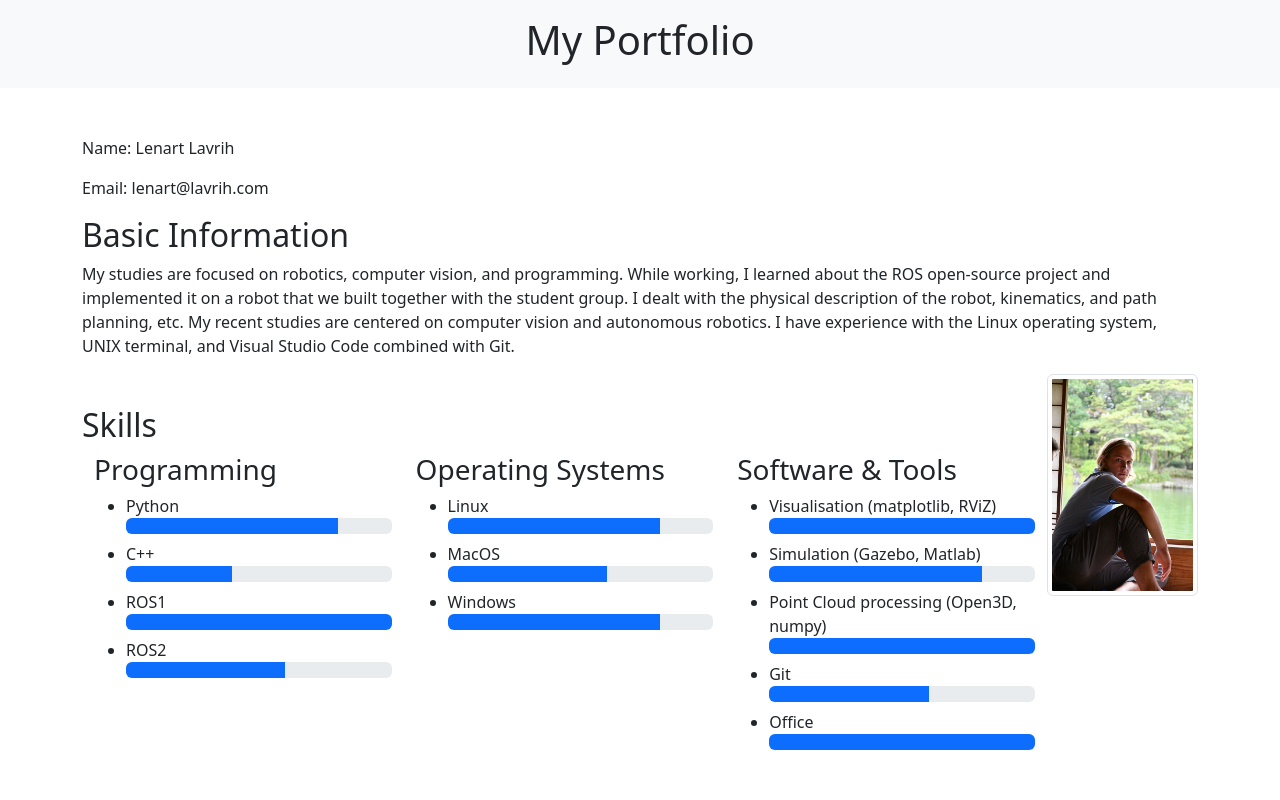
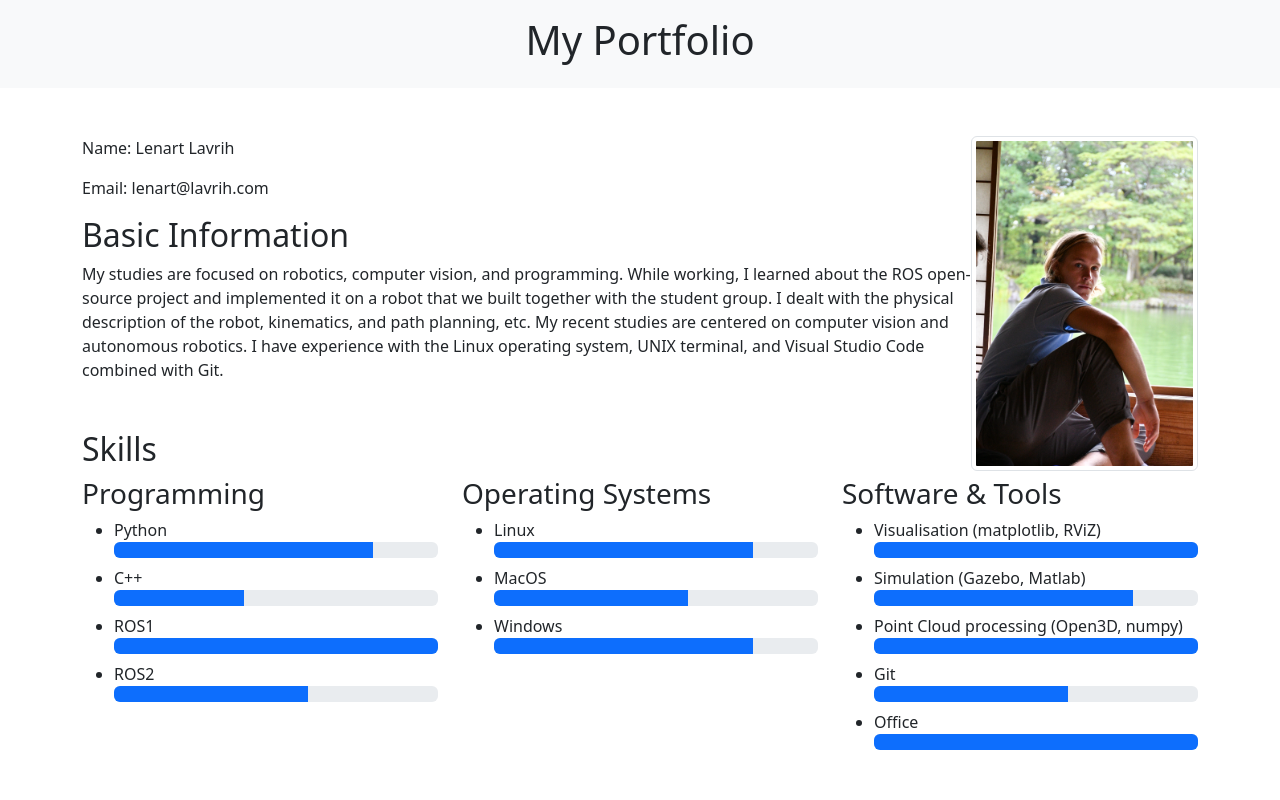
Before and after one commit to Llavrih/llavrih.github.io, a plain HTML site: page index.html in a window 1280 px wide. Shown: the top 800 px of the page. Drawn offline with nearby package versions, Linux system fonts and the light colour scheme.

Commit message:
Pic align.

```diff
--- a/index.html
+++ b/index.html
@@ -13,6 +13,7 @@
   </header>
 
   <section class="container my-5" id="info">
+    <img src="my_portrait.jpg" alt="Hello world." class="img-thumbnail" style="width: 6cm; float: right;">
     <p>Name: Lenart Lavrih</p>
     <p>Email: lenart@lavrih.com</p>
     <h2>Basic Information</h2>
@@ -23,7 +24,7 @@
       centered on computer vision and autonomous robotics. I have
       experience with the Linux operating system, UNIX terminal, and
       Visual Studio Code combined with Git.</p>
-      <img src="my_portrait.jpg" alt="Hello world." class="img-thumbnail" style="width: 4cm; float: right;">
+
 
 
 
```
